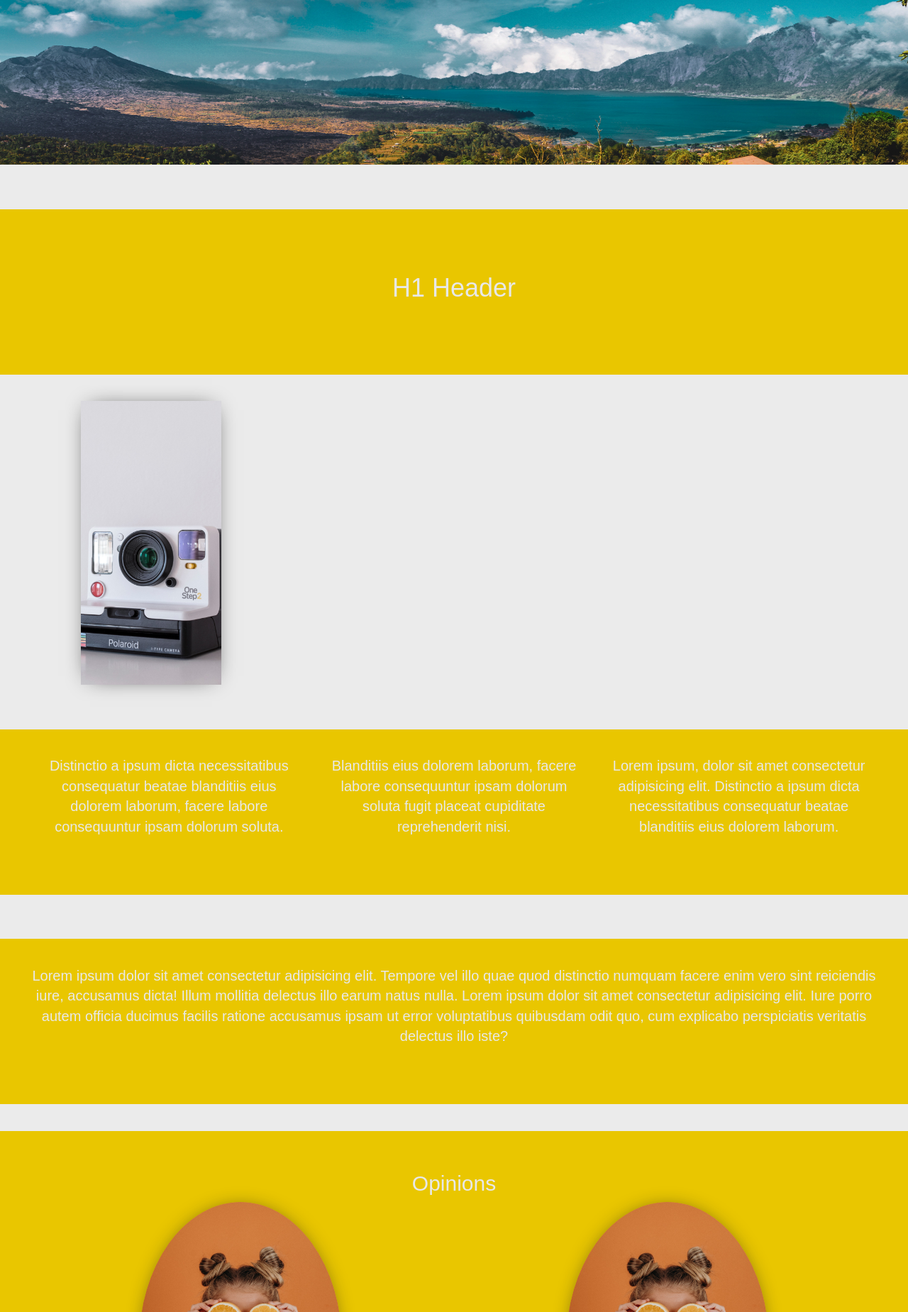
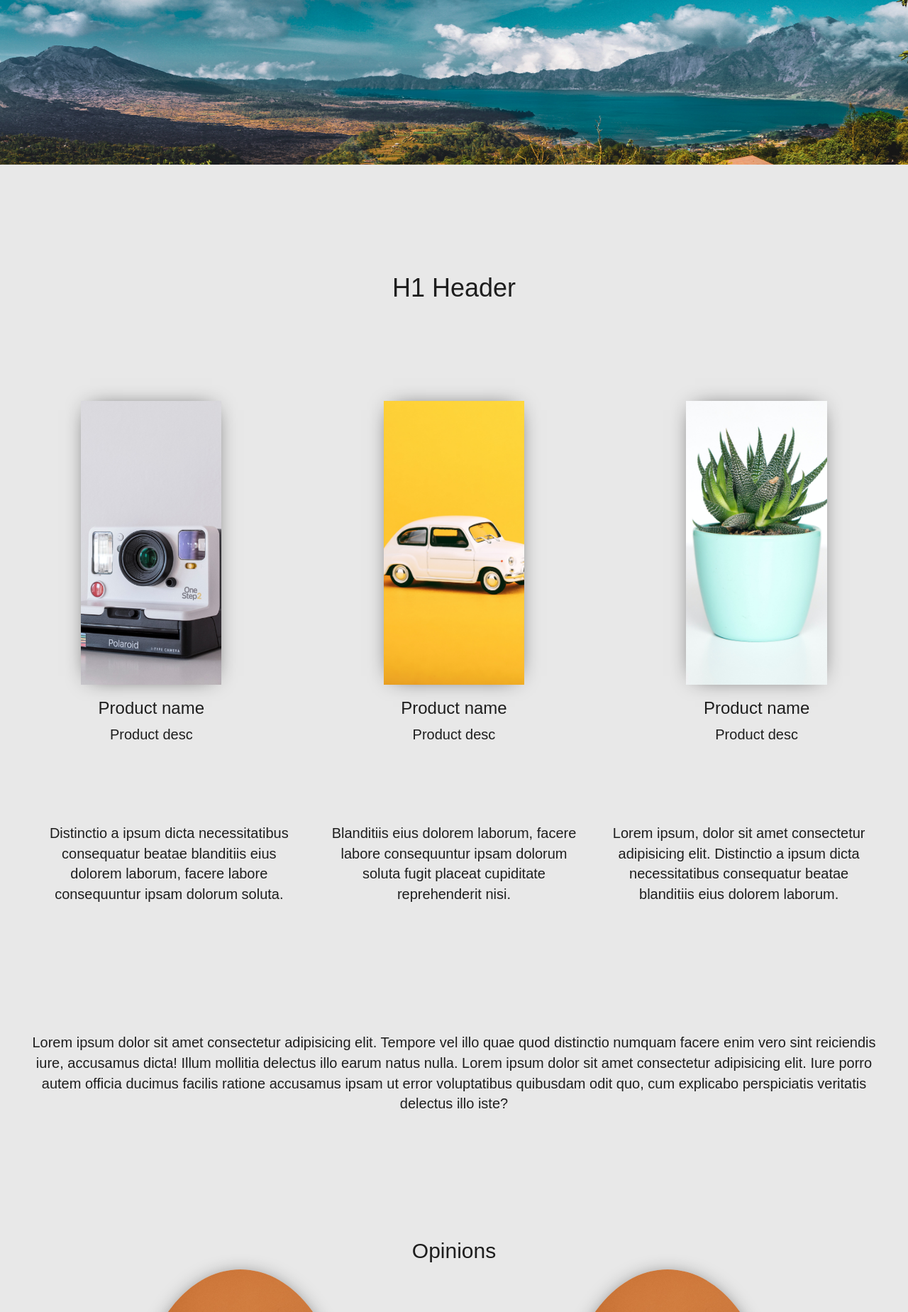
Before and after one commit to AdamMaichrzik/Zadanie_PHP, a PHP site: page / in a window 1280 px wide. Shown: the part 71-1920 px from the top of the page at 71% size. Run offline with PHP 8.4, Linux system fonts and the light colour scheme; some web fonts are replaced.

Commit message:
Products row

```diff
--- a/index.html
+++ b/index.html
@@ -50,7 +50,7 @@
       </div>
     </nav>
     <div class="container-fluid text-center">
-      <div class="row row-color row-height">
+      <div class="row row-height">
         <img
           src="img/mountain-landscape.jpg"
           alt="Sunny mountain landscape with lake"
@@ -58,7 +58,7 @@
           style="height: 100%; width: 100%"
         />
       </div>
-      <div class="row row-color row-height-margin">
+      <div class="row row-height-margin">
         <div class="h1-header-div">
           <h1 class="h1-header-text align-middle">H1 Header</h1>
         </div>
@@ -77,9 +77,43 @@
               box-shadow: 0px 0px 30px -13px rgba(30, 30, 30, 1);
             "
           />
+          <h3>Product name</h3>
+          <p>Product desc</p>
+        </div>
+        <div class="col-lg-4">
+          <img
+            src="img/small-car-photo.jpg"
+            alt="Small car"
+            style="
+              height: 50%;
+              width: 50%;
+              object-fit: cover;
+              -webkit-box-shadow: 0px 0px 30px -13px rgba(30, 30, 30, 1);
+              -moz-box-shadow: 0px 0px 30px -13px rgba(30, 30, 30, 1);
+              box-shadow: 0px 0px 30px -13px rgba(30, 30, 30, 1);
+            "
+          />
+          <h3>Product name</h3>
+          <p>Product desc</p>
+        </div>
+        <div class="col-lg-4">
+          <img
+            src="img/plant-photo.jpg"
+            alt="Green plant in pot"
+            style="
+              height: 50%;
+              width: 50%;
+              object-fit: cover;
+              -webkit-box-shadow: 0px 0px 30px -13px rgba(30, 30, 30, 1);
+              -moz-box-shadow: 0px 0px 30px -13px rgba(30, 30, 30, 1);
+              box-shadow: 0px 0px 30px -13px rgba(30, 30, 30, 1);
+            "
+          />
+          <h3>Product name</h3>
+          <p>Product desc</p>
         </div>
       </div>
-      <div class="row row-color row-height-margin">
+      <div class="row row-height-margin">
         <div class="col-lg-4">
           Distinctio a ipsum dicta necessitatibus consequatur beatae blanditiis eius dolorem laborum, facere labore
           consequuntur ipsam dolorum soluta.
@@ -93,7 +127,7 @@
           beatae blanditiis eius dolorem laborum.
         </div>
       </div>
-      <div class="row row-color row-height-margin">
+      <div class="row row-height-margin">
         <p>
           Lorem ipsum dolor sit amet consectetur adipisicing elit. Tempore vel illo quae quod distinctio numquam facere
           enim vero sint reiciendis iure, accusamus dicta! Illum mollitia delectus illo earum natus nulla. Lorem ipsum
@@ -101,7 +135,7 @@
           ut error voluptatibus quibusdam odit quo, cum explicabo perspiciatis veritatis delectus illo iste?
         </p>
       </div>
-      <div class="row row-color" style="margin-top: 3%; padding: 3%">
+      <div class="row" style="margin-top: 3%; padding: 3%">
         <h2>Opinions</h2>
         <div class="col-lg-6">
           <img
@@ -145,7 +179,7 @@
         </div>
       </div>
     </div>
-    <footer style="background-color: #1e1e1e;">
+    <footer style="background-color: #1e1e1e; color: #e8e8e8;">
       <div class="row text-center">
         <div class="col-lg-6">
           <h2>Company info</h2>
--- a/style.css
+++ b/style.css
@@ -1,6 +1,6 @@
 body {
-  background-color: #ebebeb;
-  color: #e8e8e8;
+  background-color: #e8e8e8;
+  color: #1e1e1e;
   font-size: 20px;
   font-family: "Gayathri", sans-serif;
 }
@@ -15,14 +15,14 @@ a:hover {
   text-decoration: none;
 }
 
+img:hover{
+opacity: 0.8;
+}
+
 .row-height-margin{
     height: 233px;
     margin-top: 5%;
     padding: 3%;
-}
-
-.row-color{
-    background-color: rgb(233, 198, 0);
 }
 
 .row-height{
```
